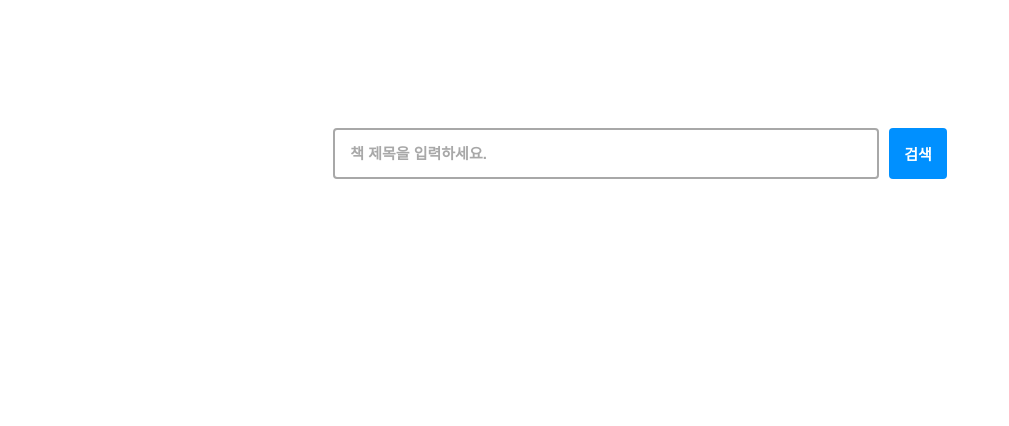
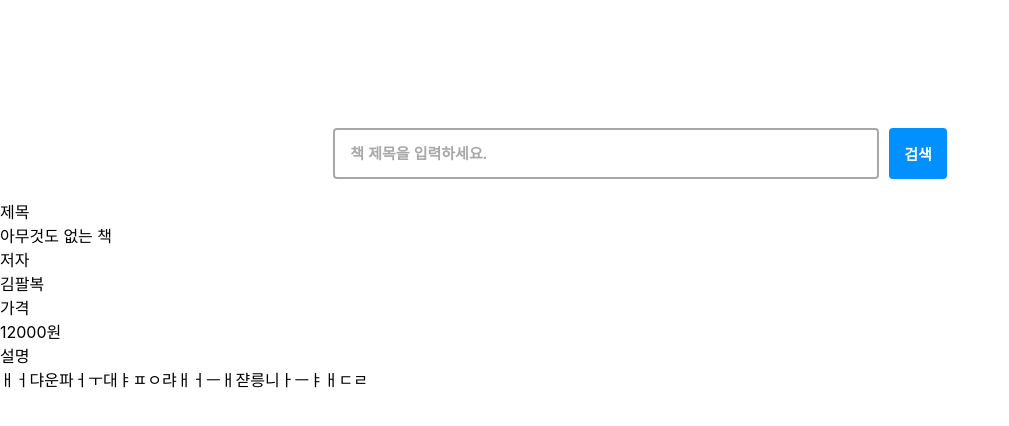
Before and after one commit to drainxc/search, a React (Create React App) app: page / in a window 1280 px wide. Shown: the top 426 px of the page, without its empty margins (0-1009 px from the left). Built offline with nearby package versions, Linux system fonts and the light colour scheme.

Commit message:
[ADD] information

```diff
--- a/src/App.js
+++ b/src/App.js
@@ -1,9 +1,11 @@
+import Information from "./components/information";
 import Search from "./components/search";
 
 function App() {
   return (
     <>
       <Search/>
+      <Information/>
     </>
   );
 }
--- a/src/components/information/index.js
+++ b/src/components/information/index.js
@@ -0,0 +1,31 @@
+import React from "react";
+
+export default function Information() {
+  return (
+    <>
+      <div>
+        <img />
+      </div>
+      <div>
+        <div  className="title">
+          <div className="detail">제목</div>
+          <div>아무것도 없는 책</div>
+        </div>
+        <div className="author">
+          <div className="detail">저자</div>
+          <div>김팔복</div>
+        </div>
+        <div className="price">
+          <div className="detail">가격</div>
+          <div>12000원</div>
+        </div>
+        <div className="information">
+          <div className="detail">설명</div>
+          <div>
+            ㅐㅓ댜운파ㅓㅜ대ㅑㅍㅇ랴ㅐㅓㅡㅐ쟏릉니ㅏㅡㅑㅐㄷㄹ
+          </div>
+        </div>
+      </div>
+    </>
+  );
+}
--- a/src/components/search/styles.js
+++ b/src/components/search/styles.js
@@ -5,7 +5,7 @@ export const MainDiv = styled.div`
     justify-content: center;
 
     margin-top: 10%;
-    input {
+    & input {
         width: 40%;
         border: #A8A8A8 2px solid;
         padding: 15px;
@@ -14,10 +14,10 @@ export const MainDiv = styled.div`
         margin-right: 10px;
         font-weight: bold;
     }
-    input::placeholder {
+    & input::placeholder {
         color:  #A8A8A8;
     }
-    button {
+    & button {
         background-color: #0090FF;
         color: white;
         border: none;
```
